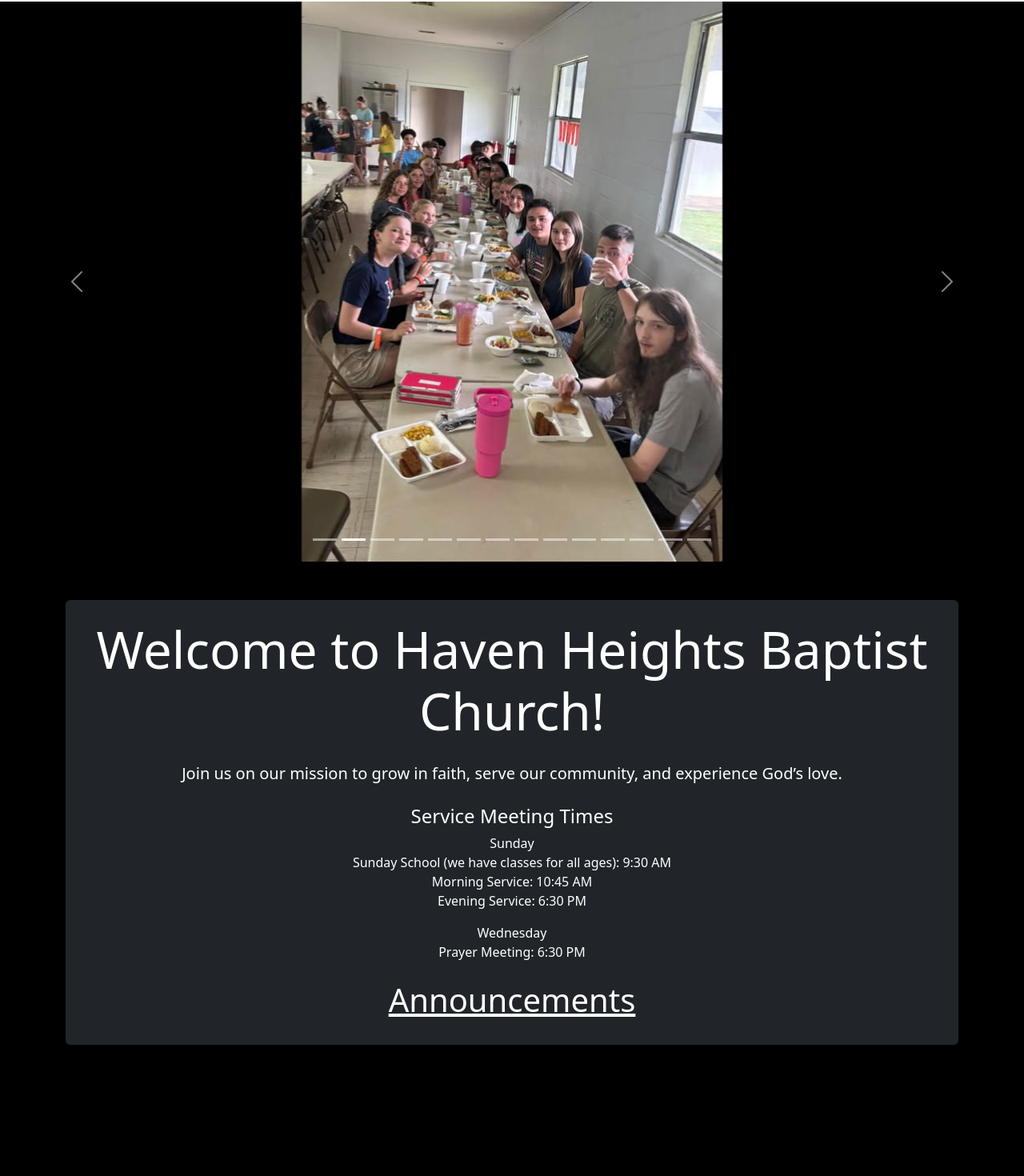
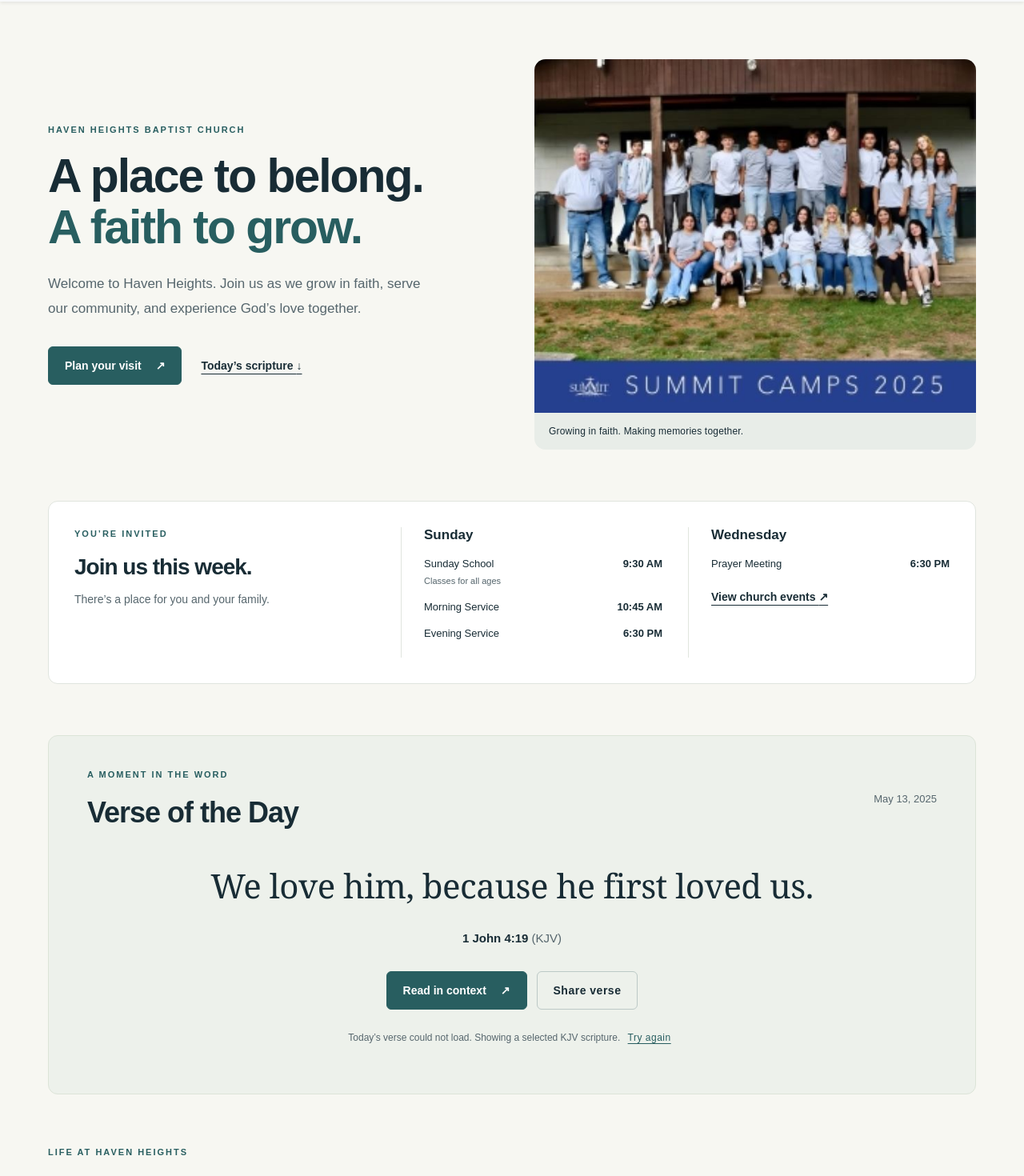
Before and after one commit to aevans01/Sunday-Night-Worship, a React (Create React App) app: page / in a window 1280 px wide. Shown: the part 54-1524 px from the top of the page at 80% size. Before the commit the page ends 1360 px from the top, so only its background shows below. Built offline with nearby package versions, Linux system fonts and the light colour scheme; no server answers; the HTML template or start-up script is replaced by a standard one.

Commit message:
adding verse of the day

```diff
--- a/src/components/DailyBibleVerse.js
+++ b/src/components/DailyBibleVerse.js
@@ -1,66 +1,78 @@
-import React, { useEffect, useState } from 'react';
+import { useEffect, useState } from 'react';
 
-// Sample list of verses (fallback if no API is used)
-const verses = [
-    { reference: "John 3:16", text: "For God so loved the world that He gave His only begotten Son, that whoever believes in Him should not perish but have everlasting life." },
-    { reference: "Philippians 4:13", text: "I can do all things through Christ who strengthens me." },
-    { reference: "Psalm 23:1", text: "The Lord is my shepherd; I shall not want." },
-    { reference: "Romans 8:28", text: "And we know that all things work together for good to those who love God, to those who are the called according to His purpose." },
+const ENDPOINT = 'https://beta.ourmanna.com/api/v1/get?format=json&order=daily';
+const CACHE_KEY = 'hh-daily-verse-v1';
+const fallbackVerses = [
+  { text: 'The LORD is my shepherd; I shall not want.', reference: 'Psalm 23:1', version: 'KJV' },
+  { text: 'We love him, because he first loved us.', reference: '1 John 4:19', version: 'KJV' },
+  { text: 'Let all your things be done with charity.', reference: '1 Corinthians 16:14', version: 'KJV' },
 ];
+function dayKey() { return new Date().toLocaleDateString('en-CA'); }
+function validVerse(v) { return v && ['text', 'reference', 'version'].every(key => typeof v[key] === 'string' && v[key].trim() && v[key].length < 5000); }
+function readCache(day) {
+  try { const saved = JSON.parse(localStorage.getItem(CACHE_KEY)); return saved?.day === day && validVerse(saved.verse) ? saved.verse : null; } catch { return null; }
+}
 
-const DailyBibleVerse = () => {
-    const [verse, setVerse] = useState(null);
-    const [reference, setReference] = useState(null);
-    const [votd, setVotd] = useState(null);
-    const[verseOfTheDay, setVerseOfTheDay] = useState(null);
+export default function DailyBibleVerse() {
+  const [day, setDay] = useState(dayKey);
+  const [verse, setVerse] = useState(null);
+  const [status, setStatus] = useState('loading');
+  const [attempt, setAttempt] = useState(0);
+  const [message, setMessage] = useState('');
 
-    useEffect(() => {
-        // Function to fetch a daily verse
-        const fetchVerse = async () => {
-            try {
-                const options = { method: 'GET', headers: { accept: 'application/json' } };
+  useEffect(() => {
+    const checkDate = () => setDay(dayKey());
+    const timer = setInterval(checkDate, 60000);
+    window.addEventListener('focus', checkDate);
+    return () => { clearInterval(timer); window.removeEventListener('focus', checkDate); };
+  }, []);
 
-                fetch('https://beta.ourmanna.com/api/v1/get?format=json&order=daily', options)
-                    .then(res => res.json())
-                    .then((res) => {
+  useEffect(() => {
+    let active = true;
+    const controller = new AbortController();
+    const timeout = setTimeout(() => controller.abort(), 8000);
+    const cached = readCache(day);
+    setMessage('');
+    setVerse(cached);
+    setStatus(cached ? 'ready' : 'loading');
+    async function load() {
+      try {
+        const response = await fetch(ENDPOINT, { signal: controller.signal, credentials: 'omit', headers: { Accept: 'application/json' } });
+        if (!response.ok) throw new Error('Verse unavailable');
+        const data = await response.json();
+        const details = data?.verse?.details;
+        if (!validVerse(details)) throw new Error('Invalid verse');
+        const next = { text: details.text.trim(), reference: details.reference.trim(), version: details.version.trim() };
+        if (!active) return;
+        setVerse(next); setStatus('ready');
+        try { localStorage.setItem(CACHE_KEY, JSON.stringify({ day, verse: next })); } catch { /* Private browsing can disable storage. */ }
+      } catch {
+        if (!active) return;
+        if (cached) { setVerse(cached); setStatus('cached'); }
+        else { setVerse(fallbackVerses[Math.floor(Date.now() / 86400000) % fallbackVerses.length]); setStatus('fallback'); }
+      } finally { clearTimeout(timeout); }
+    }
+    load();
+    return () => { active = false; clearTimeout(timeout); controller.abort(); };
+  }, [day, attempt]);
 
-                        setVotd(res.verse.details.reference);
-                    })
-                    .catch(err => console.error(err));
+  async function share() {
+    const text = `${verse.text}\n${verse.reference} (${verse.version})`;
+    try {
+      if (navigator.share) await navigator.share({ title: 'Today’s scripture', text });
+      else { await navigator.clipboard.writeText(text); setMessage('Verse copied to clipboard.'); }
+    } catch (error) { if (error.name !== 'AbortError') setMessage('Sharing is unavailable. You can select and copy the verse text.'); }
+  }
 
-
-                // Uncomment and use this if you have an API endpoint for Bible verses
-               // var verse = await YouVersion.getVerseOfTheDay("en", "KJV");
-                 const response = await fetch('https://bible-api.com/data/kjv/');
-                // console.log(response.verse);
-                // const data = await response.json();
-                // console.log(data);
-                // const verse = data.random_verse.text;
-                // const reference = data.random_verse.book + " " + data.random_verse.chapter + ":" + data.random_verse.verse;
-                setVerse(verse);
-                setReference(reference);
-
-                // Fallback to random verse if no API
-                // const todayIndex = new Date().getDate() % verses.length; // Rotate through verses by day
-                // setVerse(verses[todayIndex]);
-            } catch (error) {
-                console.error("Error fetching the verse:", error);
-                setVerse(verses[3]); // Fallback to the first verse
-            }
-        };
-
-        fetchVerse();
-    }, []);
-
-    if (!verse) return <div>Loading...</div>;
-
-    return (
-        <div style={{ textAlign: 'center', padding: '20px', fontFamily: 'Arial, sans-serif' }}>
-            <h2>Daily Bible Verse</h2>
-            <p style={{ fontStyle: 'italic', fontSize: '1.5em' }}>{`"${verse}"`}</p>
-            <p style={{ fontWeight: 'bold', fontSize: '1.2em' }}>{`- ${reference}`}</p>
-        </div>
-    );
-};
-
-export default DailyBibleVerse;
+  return (
+    <section className="hh-verse" aria-labelledby="hh-verse-title" aria-busy={status === 'loading'}>
+      <div className="hh-verse-header"><div><p className="hh-eyebrow">A MOMENT IN THE WORD</p><h2 id="hh-verse-title">Verse of the Day</h2></div><p className="hh-verse-date">{new Date().toLocaleDateString('en-US', { month: 'long', day: 'numeric', year: 'numeric' })}</p></div>
+      {status === 'loading' ? <p className="hh-verse-loading" role="status">Loading today’s scripture…</p> : <>
+        <blockquote><p>{verse.text}</p><cite>{verse.reference} <span>({verse.version})</span></cite></blockquote>
+        <div className="hh-verse-actions"><a className="hh-button hh-primary" href={`https://www.biblegateway.com/passage/?search=${encodeURIComponent(verse.reference)}&version=${encodeURIComponent(verse.version)}`} target="_blank" rel="noopener noreferrer">Read in context <span aria-hidden="true">↗</span></a><button className="hh-button hh-secondary" onClick={share}>Share verse</button></div>
+        <p className="hh-verse-source">{status === 'fallback' ? 'Today’s verse could not load. Showing a selected KJV scripture.' : status === 'cached' ? 'Showing today’s saved verse from Our Manna.' : 'Daily scripture provided by '} {status === 'ready' && <a href="https://www.ourmanna.com/" target="_blank" rel="noopener noreferrer">Our Manna</a>}{['cached', 'fallback'].includes(status) && <> <button onClick={() => setAttempt(value => value + 1)}>Try again</button></>}</p>
+      </>}
+      <p className="hh-share-message" role="status">{message}</p>
+    </section>
+  );
+}
--- a/src/components/Home.js
+++ b/src/components/Home.js
@@ -1,100 +1,58 @@
 import Carousel from 'react-bootstrap/Carousel';
-import Img1 from '../images/YouthGroup.jpg';
-import Img2 from '../images/YouthCamp.jpg';
-import Img3 from '../images/YouthPraying.jpg';
-import Img4 from '../images/YouthCamp2025.jpg';
-import Img5 from '../images/YouthCamp2025-1.jpg';
-import Img6 from '../images/YouthCamp2025-2.jpg';
-import Img7 from '../images/YouthCamp2025-3.jpg';
-import Img8 from '../images/YouthCamp2025-4.jpg';
-import Img9 from '../images/YouthCamp2025-5.jpg';
-import Img10 from '../images/YouthCamp2025-6.jpg';
-import Img11 from '../images/YouthCamp2025-7.jpg';
-import Img12 from '../images/YouthCamp2025-8.jpg';
-import Img13 from '../images/YouthCamp2025-9.jpg';
-import Img14 from '../images/YouthCamp2025-10.jpg';
-import Img15 from '../images/YouthCamp2025-11.jpg';
-import Img16 from '../images/YouthCamp2025-12.jpg';
-import Img17 from '../images/YouthCamp2025-13.jpg';
+import { Link } from 'react-router-dom';
+import DailyBibleVerse from './DailyBibleVerse';
+import '../style/Home.css';
+import Camp from '../images/YouthCamp2025.jpg';
+import Camp1 from '../images/YouthCamp2025-1.jpg';
+import Camp2 from '../images/YouthCamp2025-2.jpg';
+import Camp3 from '../images/YouthCamp2025-3.jpg';
+import Camp4 from '../images/YouthCamp2025-4.jpg';
+import Camp5 from '../images/YouthCamp2025-5.jpg';
+import Camp6 from '../images/YouthCamp2025-6.jpg';
+import Camp7 from '../images/YouthCamp2025-7.jpg';
+import Camp8 from '../images/YouthCamp2025-8.jpg';
+import Camp9 from '../images/YouthCamp2025-9.jpg';
+import Camp10 from '../images/YouthCamp2025-10.jpg';
+import Camp11 from '../images/YouthCamp2025-11.jpg';
+import Camp12 from '../images/YouthCamp2025-12.jpg';
+import Camp13 from '../images/YouthCamp2025-13.jpg';
 
-import { Button, Container } from 'react-bootstrap';
-// import DailyBibleVerse from './DailyBibleVerse';
-// const YouVersion = require("@glowstudent/youversion");
+const photos = [Camp, Camp1, Camp2, Camp3, Camp4, Camp5, Camp6, Camp7, Camp8, Camp9, Camp10, Camp11, Camp12, Camp13];
 
-function Home() {
-    // async function test() {
-    //     var verse = await YouVersion.getVerseOfTheDay("en", "KJV");
-    //     console.log(verse)
-    // }
-    return (
-        <>
-            {/* Carousel Section */}
-            <Carousel fade interval={4000} className="carousel-container">
-                <Carousel.Item>
-                    <img src={Img4} alt="Youth Praying" className="d-block carousel-img" />
-                </Carousel.Item>
-                <Carousel.Item>
-                    <img src={Img5} alt="Youth Praying" className="d-block carousel-img" />
-                </Carousel.Item><Carousel.Item>
-                    <img src={Img6} alt="Youth Praying" className="d-block carousel-img" />
-                </Carousel.Item><Carousel.Item>
-                    <img src={Img7} alt="Youth Praying" className="d-block carousel-img" />
-                </Carousel.Item><Carousel.Item>
-                    <img src={Img8} alt="Youth Praying" className="d-block carousel-img" />
-                </Carousel.Item><Carousel.Item>
-                    <img src={Img9} alt="Youth Praying" className="d-block carousel-img" />
-                </Carousel.Item><Carousel.Item>
-                    <img src={Img10} alt="Youth Praying" className="d-block carousel-img" />
-                </Carousel.Item><Carousel.Item>
-                    <img src={Img11} alt="Youth Praying" className="d-block carousel-img" />
-                </Carousel.Item><Carousel.Item>
-                    <img src={Img12} alt="Youth Praying" className="d-block carousel-img" />
-                </Carousel.Item><Carousel.Item>
-                    <img src={Img13} alt="Youth Praying" className="d-block carousel-img" />
-                </Carousel.Item><Carousel.Item>
-                    <img src={Img14} alt="Youth Praying" className="d-block carousel-img" />
-                </Carousel.Item><Carousel.Item>
-                    <img src={Img15} alt="Youth Praying" className="d-block carousel-img" />
-                </Carousel.Item><Carousel.Item>
-                    <img src={Img16} alt="Youth Praying" className="d-block carousel-img" />
-                </Carousel.Item><Carousel.Item>
-                    <img src={Img17} alt="Youth Praying" className="d-block carousel-img" />
-                </Carousel.Item>
-            </Carousel>
+export default function Home() {
+  return (
+    <div className="hh-home">
+      <section className="hh-hero hh-shell" aria-labelledby="hh-welcome">
+        <div className="hh-hero-copy">
+          <p className="hh-eyebrow">HAVEN HEIGHTS BAPTIST CHURCH</p>
+          <h1 id="hh-welcome">A place to belong.<br /><span>A faith to grow.</span></h1>
+          <p className="hh-intro">Welcome to Haven Heights. Join us as we grow in faith, serve our community, and experience God’s love together.</p>
+          <div className="hh-actions">
+            <a className="hh-button hh-primary" href="#service-times">Plan your visit <span aria-hidden="true">↗</span></a>
+            <a className="hh-text-link" href="#daily-verse">Today’s scripture <span aria-hidden="true">↓</span></a>
+          </div>
+        </div>
+        <figure className="hh-hero-photo">
+          <img src={Camp} alt="Haven Heights youth group together at Summit Camps 2025" fetchPriority="high" />
+          <figcaption>Growing in faith. Making memories together.</figcaption>
+        </figure>
+      </section>
 
-            {/* Welcome Section */}
-            <Container className="text-center mt-5">
-                <div className="p-4 bg-dark text-white rounded shadow">
-                    <h1 className="display-3 mb-4">Welcome to Haven Heights Baptist Church!</h1>
-                    <p className="lead mb-4">
-                        Join us on our mission to grow in faith, serve our community, and experience God’s love.
-                    </p>
-                    <h4>Service Meeting Times</h4>
-                    <ul className="list-unstyled">Sunday
-                        <li>Sunday School (we have classes for all ages): 9:30 AM</li>
-                        <li>Morning Service: 10:45 AM</li>
-                        <li>Evening Service: 6:30 PM</li>
-                    </ul>
-                    <ul className="list-unstyled">Wednesday
-                        <li>Prayer Meeting: 6:30 PM</li>
-                    </ul>
-                    <div className="mt-4">
-                        <h1 className="text-decoration-underline">Announcements</h1>
+      <section className="hh-shell hh-times" id="service-times" aria-labelledby="hh-times-title">
+        <div className="hh-times-heading"><p className="hh-eyebrow">YOU’RE INVITED</p><h2 id="hh-times-title">Join us this week.</h2><p>There’s a place for you and your family.</p></div>
+        <div className="hh-schedule"><h3>Sunday</h3><dl><div><dt>Sunday School <small>Classes for all ages</small></dt><dd>9:30 AM</dd></div><div><dt>Morning Service</dt><dd>10:45 AM</dd></div><div><dt>Evening Service</dt><dd>6:30 PM</dd></div></dl></div>
+        <div className="hh-schedule"><h3>Wednesday</h3><dl><div><dt>Prayer Meeting</dt><dd>6:30 PM</dd></div></dl><Link className="hh-text-link" to="/Events">View church events <span aria-hidden="true">↗</span></Link></div>
+      </section>
 
-                    </div>
+      <div className="hh-shell" id="daily-verse"><DailyBibleVerse /></div>
 
-
-
-                    {/* <Button variant="primary" size="lg" href="/check-in" className="px-4 py-2">
-                        Check In
-                    </Button> */}
-                    {/* <div className='dailyVerseDiv'>
-                        <DailyBibleVerse />
-                    </div> */}
-                </div>
-            </Container>
-        </>
-    );
+      <section className="hh-shell hh-community" aria-labelledby="hh-community-title">
+        <div className="hh-section-heading"><div><p className="hh-eyebrow">LIFE AT HAVEN HEIGHTS</p><h2 id="hh-community-title">Faith. Friendship. Community.</h2></div><Link className="hh-text-link" to="/PhotoAlbum">Explore our photo album <span aria-hidden="true">↗</span></Link></div>
+        <Carousel interval={null} className="hh-gallery" aria-label="Youth camp photo gallery">
+          {photos.map((photo, index) => <Carousel.Item key={photo}><img src={photo} alt={index === 0 ? 'Youth group at Summit Camps 2025' : `A moment from youth camp 2025, photo ${index + 1}`} loading="lazy" /></Carousel.Item>)}
+        </Carousel>
+      </section>
+      <div className="hh-shell hh-closing"><p>We look forward to worshiping with you.</p><a className="hh-text-link" href="#service-times">See service times ↑</a></div>
+    </div>
+  );
 }
-
-export default Home;
--- /dev/null
+++ b/src/style/Home.css
@@ -0,0 +1,53 @@
+.hh-home { --hh-ink:#182c35; --hh-muted:#56666d; --hh-accent:#285e60; background:#f7f7f2; color:var(--hh-ink); padding:72px 0 0; font-family:Arial,sans-serif; }
+.hh-home * { box-sizing:border-box; }
+.hh-home .hh-shell { width:min(1160px,calc(100% - 64px)); margin-inline:auto; }
+.hh-home h1,.hh-home h2,.hh-home h3,.hh-home p,.hh-home figure { margin:0; }
+.hh-home a { color:inherit; }
+.hh-home .hh-eyebrow { font-size:11px; line-height:1.6; font-weight:700; letter-spacing:2px; color:var(--hh-accent); margin-bottom:16px; }
+.hh-home h1 { font-size:clamp(38px,4.6vw,62px); line-height:1.09; letter-spacing:-2px; font-weight:700; }
+.hh-home h1 span { color:var(--hh-accent); }
+.hh-home h2 { font-size:clamp(27px,3vw,36px); line-height:1.2; letter-spacing:-1px; font-weight:700; }
+.hh-hero { display:grid; grid-template-columns:1fr 1fr; gap:56px; align-items:center; padding-bottom:64px; }
+.hh-home .hh-intro { font-size:17px; line-height:1.8; color:var(--hh-muted); max-width:480px; margin-top:24px; }
+.hh-actions { display:flex; gap:24px; flex-wrap:wrap; align-items:center; margin-top:32px; }
+.hh-home .hh-button { display:inline-flex; align-items:center; justify-content:center; gap:18px; min-height:48px; border-radius:6px; padding:12px 20px; font-size:14px; font-weight:700; text-decoration:none; cursor:pointer; transition:background .15s; }
+.hh-home .hh-primary { color:white; background:var(--hh-accent); border:1px solid var(--hh-accent); }
+.hh-home .hh-primary:hover { background:#19484a; }
+.hh-home .hh-secondary { background:transparent; border:1px solid #bcc9c6; color:var(--hh-ink); }
+.hh-home .hh-secondary:hover { background:#e8eeea; }
+.hh-home .hh-text-link { font-size:14px; font-weight:700; text-underline-offset:5px; line-height:1.6; }
+.hh-home a:focus-visible,.hh-home button:focus-visible { outline:3px solid #c48128; outline-offset:5px; }
+.hh-hero-photo { position:relative; overflow:hidden; border-radius:14px; background:#e8ede8; }
+.hh-hero-photo img { display:block; width:100%; height:auto; aspect-ratio:5/4; object-fit:cover; }
+.hh-home .hh-hero-photo figcaption { padding:14px 18px; font-size:12px; letter-spacing:.2px; }
+.hh-times { display:grid; grid-template-columns:1.15fr 1fr 1fr; gap:32px; padding:32px; background:white; border:1px solid #e0e5de; border-radius:12px; scroll-margin-top:100px; }
+.hh-times-heading h2 { font-size:28px; }
+.hh-home .hh-times-heading p:last-child { font-size:14px; color:var(--hh-muted); margin-top:12px; line-height:1.7; }
+.hh-schedule { border-left:1px solid #e0e5de; padding-left:28px; }
+.hh-home .hh-schedule h3 { font-size:17px; font-weight:700; margin-bottom:16px; }
+.hh-schedule dl { margin:0 0 20px; }
+.hh-schedule dl div { display:flex; gap:10px; justify-content:space-between; margin-bottom:14px; font-size:13px; }
+.hh-schedule dt { font-weight:400; }
+.hh-schedule dt small { display:block; margin-top:4px; color:var(--hh-muted); font-size:11px; }
+.hh-schedule dd { margin:0; white-space:nowrap; font-weight:700; }
+#daily-verse { scroll-margin-top:100px; }
+.hh-verse { margin:64px 0; padding:40px 48px 28px; background:#edf1eb; border:1px solid #dce4d8; border-radius:12px; }
+.hh-verse-header { display:flex; justify-content:space-between; align-items:center; gap:20px; }
+.hh-home .hh-verse-date { font-size:13px; color:var(--hh-muted); }
+.hh-home .hh-verse blockquote { margin:40px auto 30px; max-width:850px; text-align:center; }
+.hh-home .hh-verse blockquote p { font-family:Georgia,serif; font-size:clamp(25px,3.3vw,42px); line-height:1.45; letter-spacing:-.5px; }
+.hh-home .hh-verse cite { display:block; margin-top:24px; font-style:normal; font-size:15px; font-weight:700; }
+.hh-verse cite span { font-weight:400; color:var(--hh-muted); }
+.hh-verse-actions { display:flex; gap:12px; justify-content:center; flex-wrap:wrap; }
+.hh-home .hh-verse-source { text-align:center; margin-top:24px; font-size:12px; color:var(--hh-muted); line-height:1.7; }
+.hh-verse-source button { border:0; background:none; color:var(--hh-accent); font:inherit; text-decoration:underline; text-underline-offset:3px; cursor:pointer; }
+.hh-home .hh-share-message { min-height:20px; text-align:center; font-size:13px; margin-top:10px; }
+.hh-home .hh-verse-loading { text-align:center; padding:70px 0; color:var(--hh-muted); }
+.hh-section-heading { display:flex; align-items:flex-end; justify-content:space-between; gap:24px; margin-bottom:28px; }
+.hh-gallery { background:#15272e; border-radius:12px; overflow:hidden; }
+.hh-home .hh-gallery img { display:block; width:100%; height:460px; object-fit:contain; }
+.hh-home .hh-gallery .carousel-control-prev,.hh-home .hh-gallery .carousel-control-next { width:12%; }
+.hh-closing { border-top:1px solid #dce4d8; margin-top:48px!important; padding:28px 0; display:flex; justify-content:space-between; gap:16px; font-size:14px; color:var(--hh-muted); }
+@media(max-width:900px) { .hh-hero { gap:32px; } .hh-times { grid-template-columns:1fr 1fr; } .hh-times-heading { grid-column:1/-1; } .hh-schedule { padding-left:0; border-left:0; } }
+@media(max-width:640px) { .hh-home { padding-top:36px; } .hh-home .hh-shell { width:calc(100% - 32px); } .hh-hero { grid-template-columns:1fr; padding-bottom:32px; } .hh-home h1 { letter-spacing:-1.2px; } .hh-times { grid-template-columns:1fr; padding:24px; gap:24px; } .hh-schedule { border-top:1px solid #e0e5de; padding-top:20px; } .hh-verse { margin:36px 0; padding:28px 24px 18px; } .hh-verse-header,.hh-section-heading { align-items:flex-start; flex-direction:column; gap:12px; } .hh-home .hh-verse blockquote { margin:28px auto; } .hh-home .hh-gallery img { height:300px; } .hh-closing { flex-direction:column; } }
+@media(prefers-reduced-motion:reduce) { .hh-home * { transition:none!important; scroll-behavior:auto!important; } }
```
